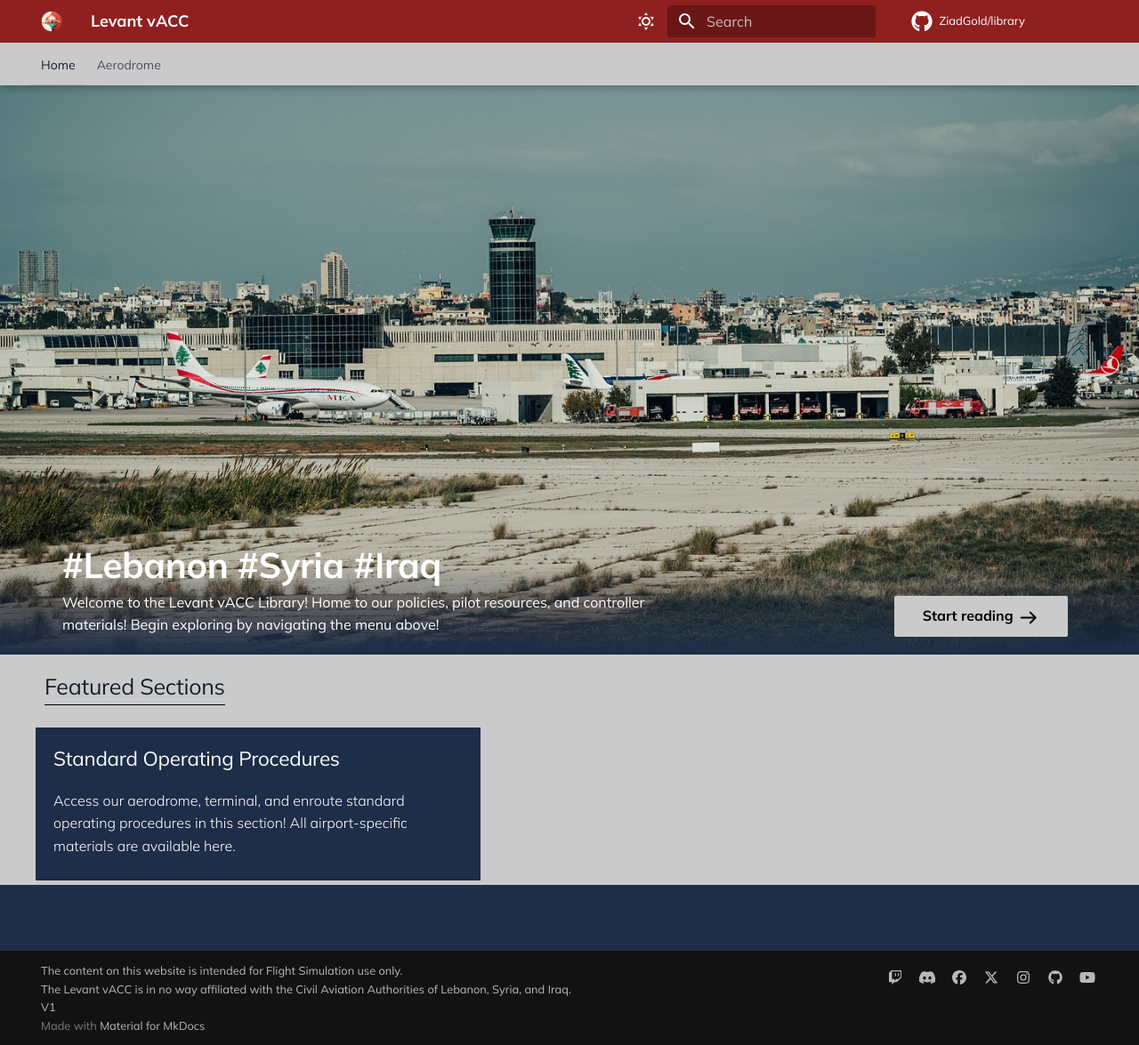
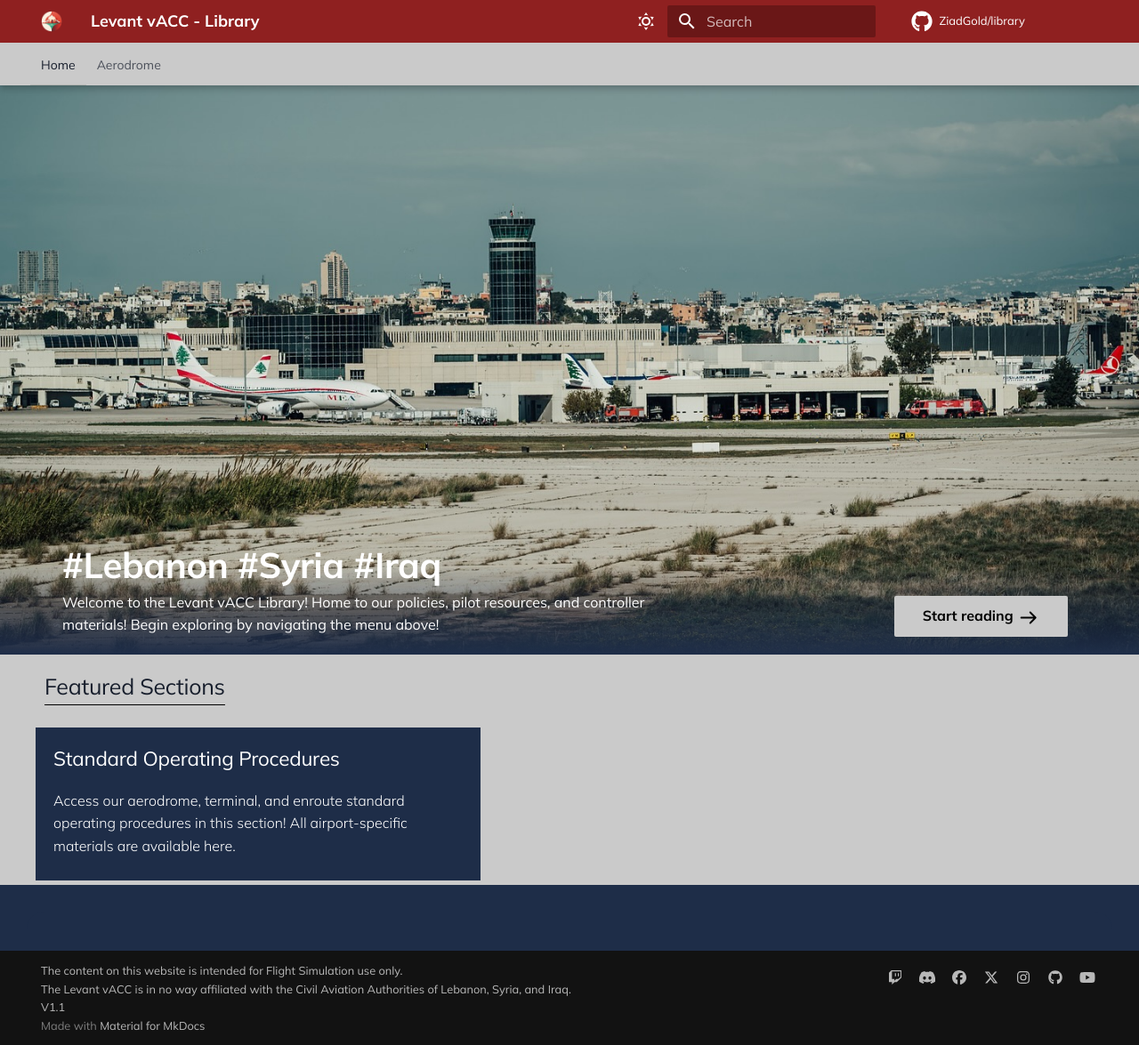
Before and after one commit to ZiadGold/library, an MkDocs documentation site: the page built from docs/index.md, in a window 1280 px wide and 1175 px high. Shown: the whole window at 89% size. Built offline with MkDocs 1.6.1 and Material for MkDocs 9.7.7, drawn with Linux system fonts in a browser that asks for light colours; comment, search, counter and statistics services are not loaded.

Commit message:
V1.1 Updated Site name
Updated site name from "Levant vACC" to "Levant vACC - Library"

```diff
--- a/mkdocs.yml
+++ b/mkdocs.yml
@@ -1,5 +1,5 @@
 # Project Information
-site_name: Levant vACC
+site_name: Levant vACC - Library
 site_description: Levant vACC is a virtual area control center covering Lebanon, Syria, and Iraq on the VATSIM network.
 site_url: https://ziadgold.github.io/library
 repo_url: https://github.com/ZiadGold/library
--- a/overrides/partials/copyright.html
+++ b/overrides/partials/copyright.html
@@ -3,7 +3,7 @@
     <div class="md-copyright__highlight">
       <div style="display: block;">The content on this website is intended for Flight Simulation use only.</div>
       <div style="display: block;">The Levant vACC is in no way affiliated with the Civil Aviation Authorities of Lebanon, Syria, and Iraq.</div>
-      <div style="display: block;">V1</div>
+      <div style="display: block;">V1.1</div>
 
       {{ config.copyright }}
     </div>
```
